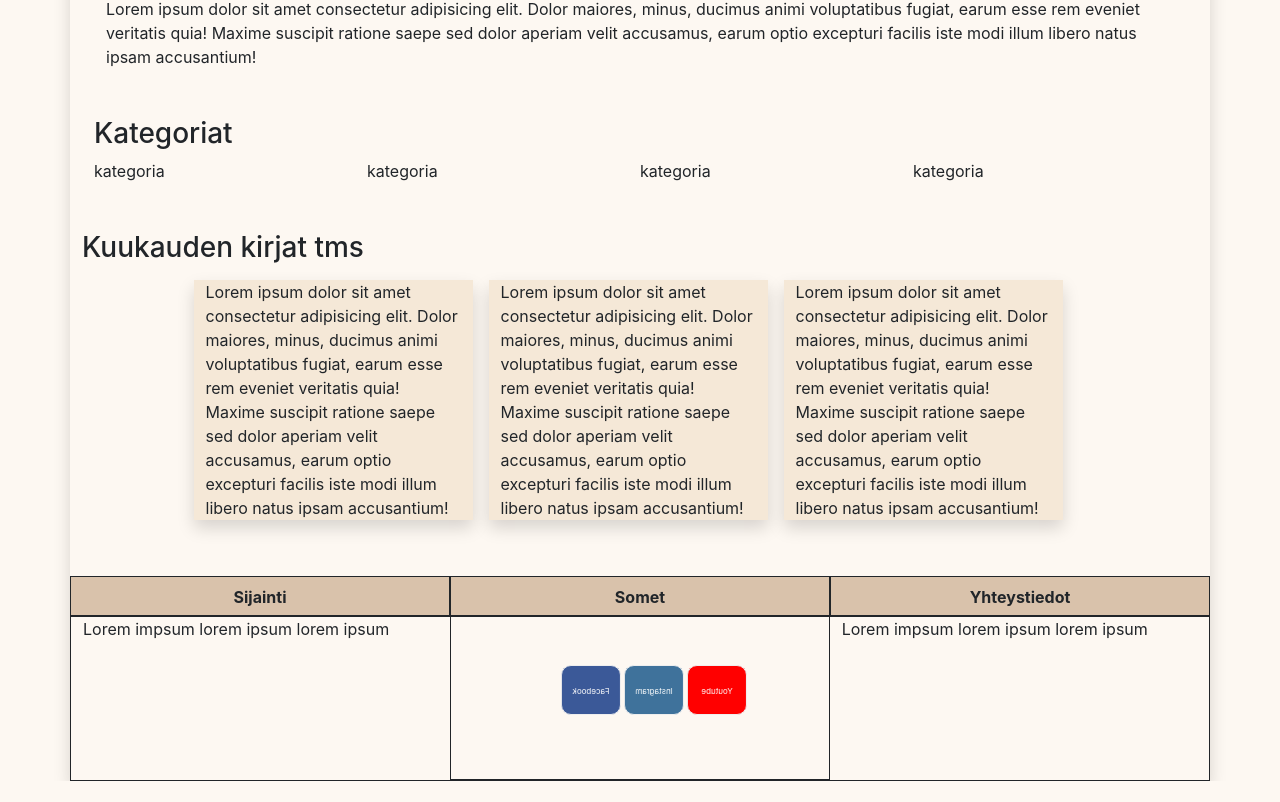
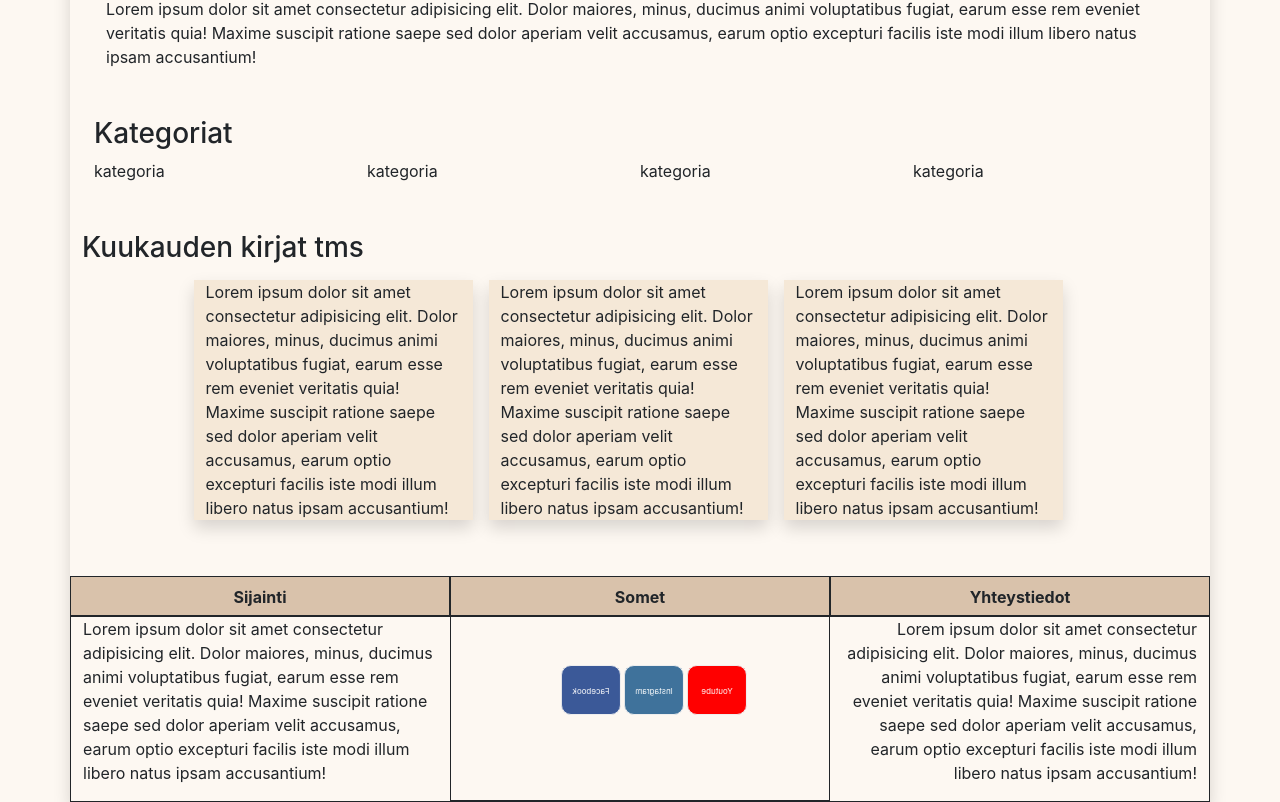
Before and after one commit to n0laja00/kirjakauppa, a React (Create React App) app: page / in a window 1280 px wide. Shown: the part 263-1065 px from the top of the page. Before the commit the page ends 1044 px from the top, so only its background shows below. Built offline with nearby package versions, Linux system fonts and the light colour scheme.

Commit message:
Lisää tekstiä

```diff
--- a/src/Footer.js
+++ b/src/Footer.js
@@ -16,7 +16,9 @@ export default function Footer() {
             </section>
             <section className="row border border-dark">
             <div className="col-4">
-                <p>Lorem impsum lorem ipsum lorem ipsum</p>
+                <p>Lorem ipsum dolor sit amet consectetur adipisicing elit. Dolor maiores, minus, ducimus animi voluptatibus fugiat,
+                    earum esse rem eveniet veritatis quia! Maxime suscipit ratione saepe sed dolor aperiam velit accusamus, earum optio excepturi
+                     facilis iste modi illum libero natus ipsam accusantium!</p>
             </div>
             <div className="col-4 border-dark border border-top-0">
                 <div class="container mt-5 mb-5 d-flex justify-content-center">
@@ -66,8 +68,10 @@ export default function Footer() {
                     </ul>
                 </div>
             </div>
-            <div className="col-4">
-                <p>Lorem impsum lorem ipsum lorem ipsum</p>
+            <div className="col-4 text-end">
+                <p>Lorem ipsum dolor sit amet consectetur adipisicing elit. Dolor maiores, minus, ducimus animi voluptatibus fugiat,
+                    earum esse rem eveniet veritatis quia! Maxime suscipit ratione saepe sed dolor aperiam velit accusamus,
+                    earum optio excepturi facilis iste modi illum libero natus ipsam accusantium!</p>
             </div>
             </section>
     </footer>
```
